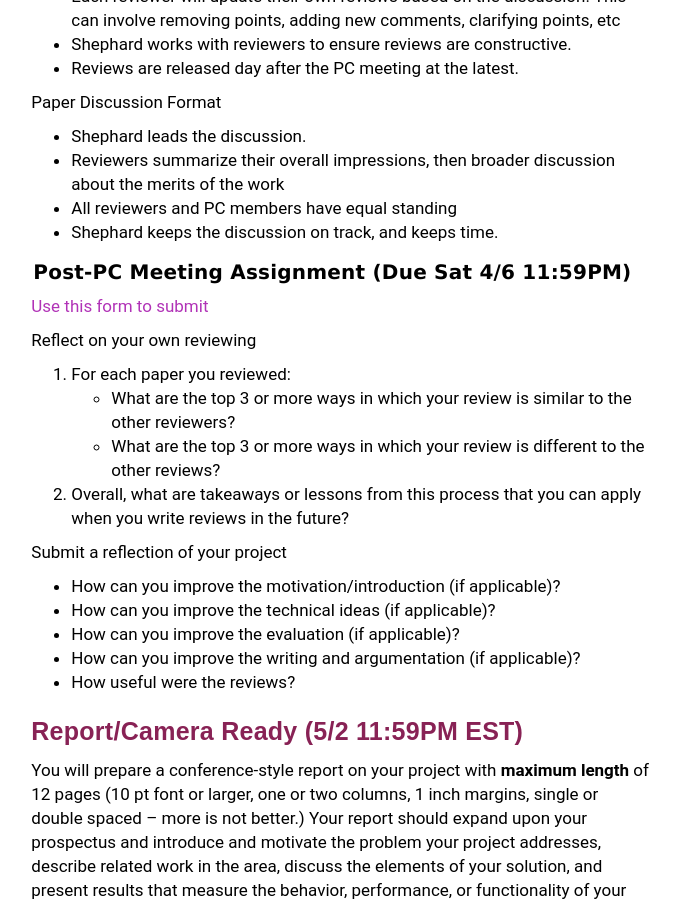
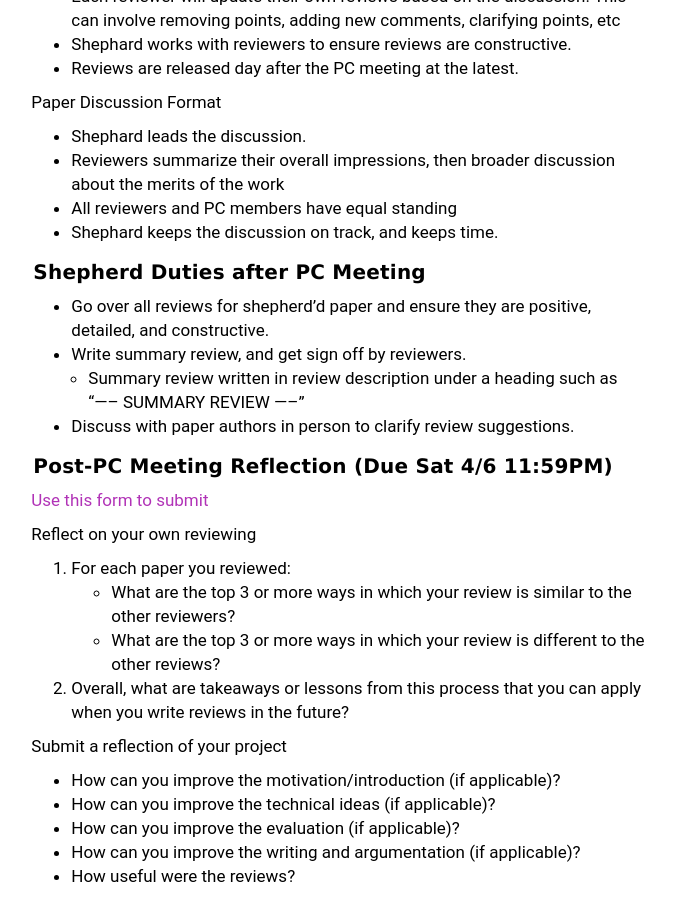
Before and after one commit to wzao1515/w6113.github.io, a Jekyll site: the page built from projects.md, in a window 1280 px wide and 900 px high, scrolled down 2905 px. Shown: the whole window, without its empty margins (293-973 px from the left). Built offline with Jekyll 4.4.1, drawn with Linux system fonts in a browser that asks for light colours.

Commit message:
updated website

```diff
--- a/projects.md
+++ b/projects.md
@@ -136,7 +136,15 @@ Paper Discussion Format
 * All reviewers and PC members have equal standing
 * Shephard keeps the discussion on track, and keeps time.
 
-#### Post-PC Meeting Assignment (Due Sat 4/6 11:59PM)
+#### Shepherd Duties after PC Meeting
+
+* Go over all reviews for shepherd'd paper and ensure they are positive, detailed, and constructive.
+* Write summary review, and get sign off by reviewers.
+  * Summary review written in review description under a heading such as "----- SUMMARY REVIEW -----"
+* Discuss with paper authors in person to clarify review suggestions.
+
+
+#### Post-PC Meeting Reflection (Due Sat 4/6 11:59PM)
 
 [Use this form to submit](https://forms.gle/wmqKEU1AW4bMs3G4A)
 
```
